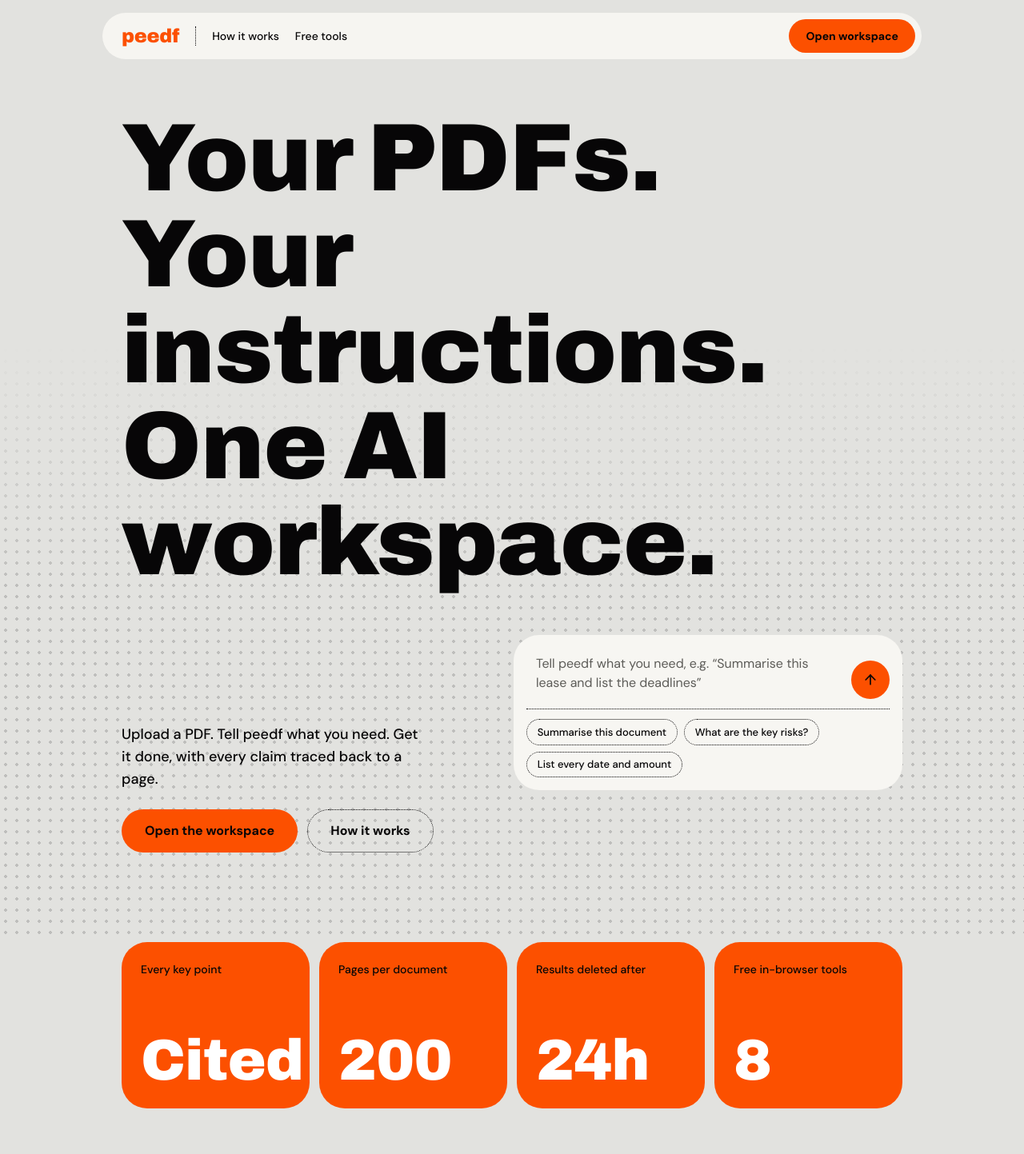
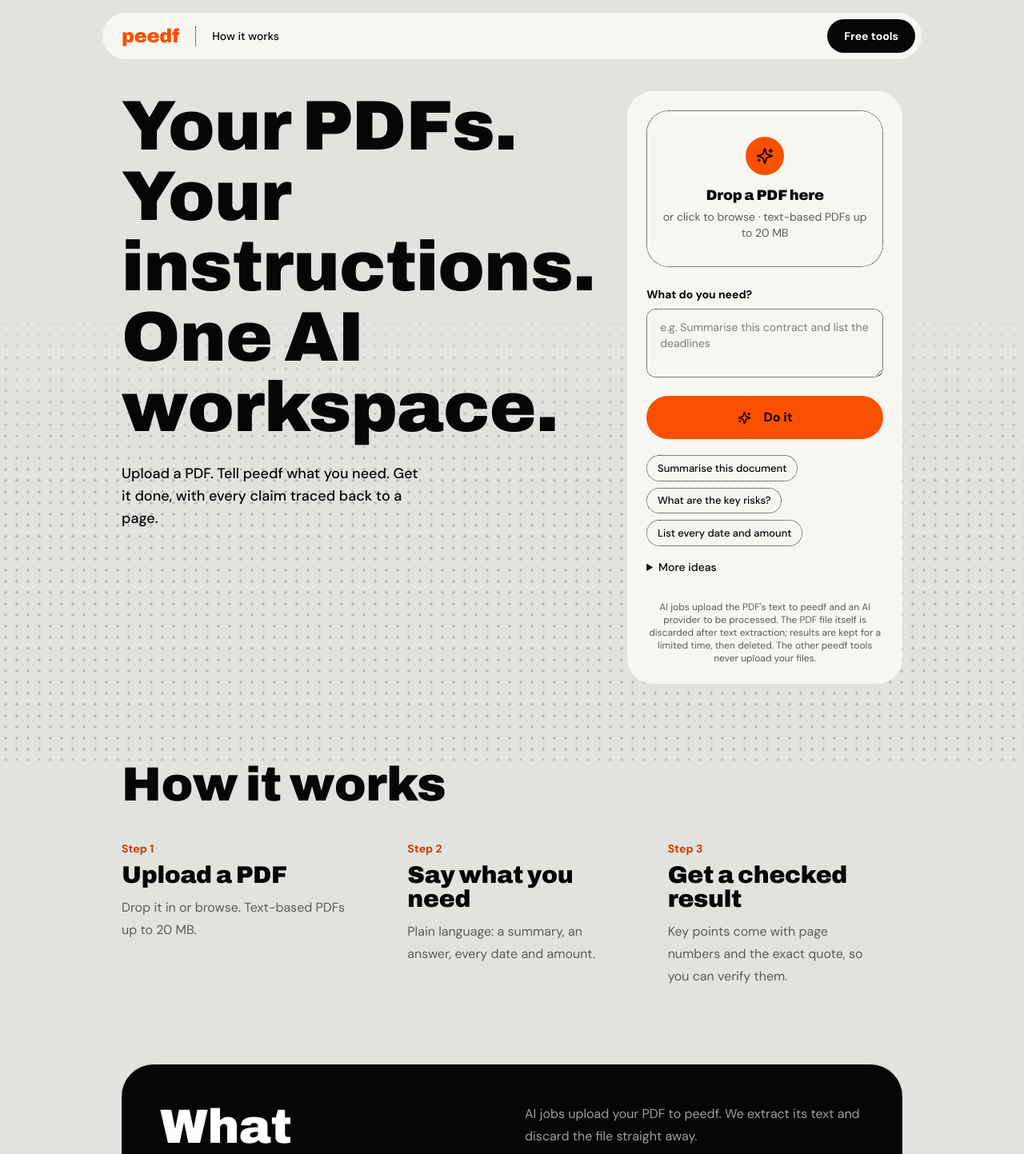
Before and after one commit to sequenceindustries/project-pdf, a Next.js app: page / in a window 1280 px wide. Shown: the top 1443 px of the page at 80% size. Built offline with nearby package versions, Linux system fonts and the light colour scheme.

Commit message:
feat: workspace embedded on the landing page; one-step flow, stat tiles removed
Co-Authored-By: Claude Sonnet 5.5 <noreply@anthropic.com>
Claude-Session: https://claude.ai/code/session_01RQpaT9o6ZNDVYs8caJSjXU

```diff
--- a/app/page.tsx
+++ b/app/page.tsx
@@ -2,16 +2,7 @@ import Link from "next/link";
 import { ArrowRight } from "lucide-react";
 import Header from "@/components/Header";
 import Footer from "@/components/Footer";
-import HeroPrompt from "@/components/HeroPrompt";
-import PromptChip from "@/components/PromptChip";
-import { PROMPT_GROUPS, STATUS_LABEL } from "@/app/workspace/prompts";
-
-const FACTS = [
-  { label: "Every key point", value: "Cited" },
-  { label: "Pages per document", value: "200" },
-  { label: "Results deleted after", value: "24h" },
-  { label: "Free in-browser tools", value: "8" },
-];
+import Workspace from "@/app/workspace/workspace";
 
 const STEPS = [
   { title: "Upload a PDF", body: "Drop it in or browse. Text-based PDFs up to 20 MB." },
@@ -26,50 +17,17 @@ export default function Home() {
 
       <section className="relative overflow-hidden">
         <div aria-hidden className="halftone pointer-events-none absolute inset-x-0 bottom-0 h-2/3" />
-        <div className="relative mx-auto max-w-5xl px-4 pb-20 pt-14 sm:px-6 sm:pb-28 sm:pt-20">
-          <h1 className="max-w-4xl text-[3.4rem] leading-[0.95] sm:text-[6rem] md:text-[7.5rem]">
-            Your PDFs. Your instructions. One AI workspace.
-          </h1>
-          <div className="mt-10 grid gap-8 md:mt-14 md:grid-cols-[1fr_1.1fr] md:items-end md:gap-12">
-            <p className="max-w-sm text-lg leading-7 font-medium">
+        <div className="relative mx-auto grid max-w-5xl gap-8 px-4 pb-16 pt-10 sm:px-6 sm:pb-24 sm:pt-14 md:grid-cols-[1.05fr_1fr] md:items-start md:gap-10">
+          <div>
+            <h1 className="text-[3.4rem] leading-[0.95] sm:text-[5rem] md:text-[5.5rem]">
+              Your PDFs. Your instructions. One AI workspace.
+            </h1>
+            <p className="mt-6 max-w-sm text-lg font-medium leading-7">
               Upload a PDF. Tell peedf what you need. Get it done, with every claim traced back to a page.
             </p>
-            <HeroPrompt />
           </div>
-          <div className="mt-6 flex flex-wrap items-center gap-3">
-            <Link href="/workspace" className="btn btn-primary px-7 py-3.5 text-base">Open the workspace</Link>
-            <a href="#how" className="btn btn-outline px-7 py-3.5 text-base">How it works</a>
-          </div>
-        </div>
-      </section>
-
-      <section className="mx-auto max-w-5xl px-4 pb-16 sm:px-6 sm:pb-24">
-        <div className="grid grid-cols-2 gap-3 md:grid-cols-4">
-          {FACTS.map((f) => (
-            <div key={f.label} className="flex min-h-44 flex-col justify-between rounded-[2rem] bg-[var(--accent)] p-5 sm:min-h-52 sm:p-6">
-              <div className="text-sm font-medium text-[var(--accent-ink)]">{f.label}</div>
-              <div className="font-display text-6xl text-white sm:text-7xl">{f.value}</div>
-            </div>
-          ))}
-        </div>
-      </section>
-
-      <section className="mx-auto max-w-5xl px-4 pb-16 sm:px-6 sm:pb-24">
-        <div className="rounded-[2.5rem] bg-[var(--surface)] p-6 sm:p-12">
-          <h2 className="max-w-2xl text-5xl sm:text-6xl">Ask for what you need</h2>
-          <p className="mt-4 max-w-xl text-base leading-7 text-[var(--muted)]">
-            Pick a starting point or write your own. Every request goes through the same workspace.
-          </p>
-          <div className="mt-10 grid gap-x-10 gap-y-8 sm:grid-cols-2">
-            {PROMPT_GROUPS.map((g) => (
-              <div key={g.title}>
-                <h3 className="text-2xl">{g.title}</h3>
-                <div className="mt-1 text-sm text-[var(--muted)]">{STATUS_LABEL[g.status]}</div>
-                <div className="mt-3 flex flex-wrap gap-2">
-                  {g.prompts.map((p) => <PromptChip key={p} text={p} />)}
-                </div>
-              </div>
-            ))}
+          <div className="rounded-[2rem] bg-[var(--surface)] p-4 sm:p-6 md:sticky md:top-24">
+            <Workspace />
           </div>
         </div>
       </section>
--- a/app/workspace/page.tsx
+++ b/app/workspace/page.tsx
@@ -1,11 +1,6 @@
-import type { Metadata } from "next";
-import Workspace from "./workspace";
+import { redirect } from "next/navigation";
 
-export const metadata: Metadata = {
-  title: "AI workspace",
-  description: "Upload a PDF, tell peedf what you need, and get it done.",
-};
-
+// The workspace lives on the homepage.
 export default function Page() {
-  return <Workspace />;
+  redirect("/");
 }
--- a/app/workspace/prompts.ts
+++ b/app/workspace/prompts.ts
@@ -11,5 +11,4 @@ export const PROMPT_GROUPS: { title: string; status: PromptStatus; prompts: stri
   { title: "Translate documents", status: "soon", prompts: ["Translate this into French"] },
 ];
 
-export const PROMPT_KEY = "peedf.prompt";
 export const STATUS_LABEL: Record<PromptStatus, string> = { ai: "Live", browser: "In your browser", soon: "Coming soon" };
--- a/app/workspace/workspace.tsx
+++ b/app/workspace/workspace.tsx
@@ -2,14 +2,13 @@
 import { useCallback, useEffect, useRef, useState } from "react";
 import Link from "next/link";
 import { Download, FileText, Loader2, Sparkles, X, CheckCircle2, AlertTriangle, Circle } from "lucide-react";
-import Header from "@/components/Header";
-import Footer from "@/components/Footer";
 import Dropzone from "@/components/Dropzone";
 import { isPdf } from "@/lib/pdf-utils";
-import { PROMPT_GROUPS, PROMPT_KEY, STATUS_LABEL } from "./prompts";
+import { PROMPT_GROUPS, STATUS_LABEL } from "./prompts";
 
 const MAX_AI_BYTES = 20 * 1024 * 1024;
 const STORE = "peedf.job";
+const QUICK = ["Summarise this document", "What are the key risks?", "List every date and amount"];
 
 type Point = { text: string; pages: number[]; quote: string; verified: boolean };
 type Result = { headline: string; summary: string; answer: string | null; points: Point[]; uncertainties: string[]; sensitive: boolean };
@@ -34,6 +33,7 @@ export default function Workspace() {
   const [uploading, setUploading] = useState(false);
   const [problem, setProblem] = useState<Problem | null>(null);
   const tokenRef = useRef("");
+  const armed = useRef(false); // instruction chosen from a suggestion; run as soon as a PDF arrives
   const [tick, setTick] = useState(0);
 
   const poll = useCallback(async (id: string) => {
@@ -47,13 +47,10 @@ export default function Workspace() {
     if (res.ok) setJob(await res.json());
   }, []);
 
-  // Resume after refresh, or pick up an instruction typed on the homepage.
+  // Resume after refresh.
   useEffect(() => {
     try {
-      const pre = sessionStorage.getItem(PROMPT_KEY);
-      if (pre) { setInstruction(pre); sessionStorage.removeItem(PROMPT_KEY); }
-    } catch {}
-    try {
+
       const s = JSON.parse(localStorage.getItem(STORE) || "null");
       if (s?.id && s?.token) {
         tokenRef.current = s.token;
@@ -76,18 +73,22 @@ export default function Workspace() {
     if (!isPdf(f)) return setProblem({ message: "Please choose a PDF file." });
     if (f.size > MAX_AI_BYTES) return setProblem({ message: "That file is over the 20 MB limit for AI analysis. Try Split or Compress first.", tool: { name: "Compress PDF", href: "/compress" } });
     setFile(f);
+    if (armed.current && instruction.trim().length >= 3) {
+      armed.current = false;
+      void submit(instruction, f);
+    }
   }
 
-  async function submit() {
-    if (!file) return setProblem({ message: "Add a PDF first." });
-    if (instruction.trim().length < 3) return setProblem({ message: "Tell peedf what you need, or pick a suggestion below." });
+  async function submit(text = instruction, f: File | null = file) {
+    if (!f) return setProblem({ message: "Add a PDF first." });
+    if (text.trim().length < 3) return setProblem({ message: "Tell peedf what you need, or pick a suggestion below." });
     setProblem(null);
     setUploading(true);
-    setJob({ id: "", status: "uploading", filename: file.name, pageCount: 0, instruction, result: null, error: null });
+    setJob({ id: "", status: "uploading", filename: f.name, pageCount: 0, instruction: text, result: null, error: null });
     try {
       const fd = new FormData();
-      fd.append("file", file);
-      fd.append("instruction", instruction);
+      fd.append("file", f);
+      fd.append("instruction", text);
       const res = await fetch("/api/jobs", { method: "POST", body: fd });
       const body = await res.json().catch(() => ({}));
       if (!res.ok) {
@@ -103,6 +104,13 @@ export default function Workspace() {
     } finally {
       setUploading(false);
     }
+  }
+
+  function choose(p: string) {
+    setProblem(null);
+    setInstruction(p);
+    if (file) void submit(p, file);
+    else armed.current = true;
   }
 
   async function cancel() {
@@ -129,21 +137,14 @@ export default function Workspace() {
   }
 
   const r = job?.result;
-  return (
-    <main className="min-h-screen">
-      <Header />
-      <section className="mx-auto max-w-4xl px-4 py-10 sm:px-6 sm:py-14">
-        <div className="text-center">
-          <h1 className="font-display text-4xl font-extrabold sm:text-5xl">Your PDFs. Your instructions.</h1>
-          <p className="mt-3 text-[var(--muted)]">Upload a PDF, tell peedf what you need, get it done.</p>
-        </div>
-
+  const inner = (
+      <>
         {!job && (
           <>
             {!file ? (
-              <Dropzone accept="application/pdf,.pdf" onFiles={pick} title="Drop a PDF here" subtitle="or click to browse · text-based PDFs up to 20 MB" icon={Sparkles} />
+              <Dropzone accept="application/pdf,.pdf" compact onFiles={pick} title="Drop a PDF here" subtitle="or click to browse · text-based PDFs up to 20 MB" icon={Sparkles} />
             ) : (
-              <div className="mt-8 card-chunky flex items-center gap-3 bg-[var(--surface-soft)] p-4">
+              <div className="card-chunky flex items-center gap-3 bg-[var(--surface-soft)] p-4">
                 <FileText size={20} className="shrink-0 text-[var(--muted)]" />
                 <div className="min-w-0 flex-1 truncate text-sm font-medium">{file.name}</div>
                 <button onClick={() => setFile(null)} className="text-sm text-[var(--muted)] underline">Change</button>
@@ -154,23 +155,32 @@ export default function Workspace() {
             <textarea
               id="instr"
               value={instruction}
-              onChange={(e) => setInstruction(e.target.value)}
+              onChange={(e) => { armed.current = false; setInstruction(e.target.value); }}
+              onKeyDown={(e) => { if (e.key === "Enter" && !e.shiftKey && file) { e.preventDefault(); void submit(); } }}
               maxLength={1000}
               rows={3}
               placeholder="e.g. Summarise this contract and list the deadlines"
-              className="mt-2 w-full rounded-xl border-[1.5px] border-dotted border-[var(--fg)] bg-[var(--surface)] px-4 py-3 text-sm outline-none focus:border-solid"
+              className="mt-2 w-full rounded-xl border-[1.5px] border-dotted border-[var(--fg)] bg-transparent px-4 py-3 text-sm outline-none focus:border-solid"
             />
-            <button onClick={submit} disabled={uploading} className="mt-4 w-full btn btn-primary px-5 py-3.5 disabled:opacity-40">
+            <button onClick={() => submit()} disabled={uploading} className="mt-4 w-full btn btn-primary px-5 py-3.5 disabled:opacity-40">
               {uploading ? <Loader2 className="mx-auto animate-spin" /> : <><Sparkles className="mr-2 inline" size={17} />Do it</>}
             </button>
 
-            <div className="mt-10 space-y-5">
+            <div className="mt-5">
+              <div className="flex flex-wrap gap-2">
+                {QUICK.map((p) => (
+                  <button key={p} onClick={() => choose(p)} className="chip cursor-pointer hover:bg-[var(--surface-soft)]">{p}</button>
+                ))}
+              </div>
+              <details className="mt-4 text-sm">
+                <summary className="cursor-pointer font-medium">More ideas</summary>
+                <div className="mt-4 space-y-4">
                   {PROMPT_GROUPS.map((g) => (
                     <div key={g.title}>
-                  <div className="text-sm font-bold">{g.title} <span className="font-normal text-[var(--muted)]">· {STATUS_LABEL[g.status]}</span></div>
+                      <div className="font-bold">{g.title} <span className="font-normal text-[var(--muted)]">· {STATUS_LABEL[g.status]}</span></div>
                       <div className="mt-2 flex flex-wrap gap-2">
                         {g.prompts.map((p) => (
-                      <button key={p} onClick={() => setInstruction(p)} className="chip cursor-pointer hover:bg-[var(--surface-soft)]">{p}</button>
+                          <button key={p} onClick={() => choose(p)} className="chip cursor-pointer hover:bg-[var(--surface-soft)]">{p}</button>
                         ))}
                       </div>
                     </div>
@@ -179,11 +189,13 @@ export default function Workspace() {
                     Today peedf can summarise, answer questions about and extract facts from text-based PDFs. File edits are handed to the in-browser tools; translation, comparison and OCR are coming.
                   </p>
                 </div>
+              </details>
+            </div>
           </>
         )}
 
         {job && (
-          <div className="mt-8 card-chunky bg-[var(--surface-soft)] p-5 sm:p-6">
+          <div className="card-chunky bg-[var(--surface-soft)] p-5 sm:p-6">
             <div className="flex items-center gap-3 border-b border-[var(--border)] pb-4">
               <FileText size={20} className="shrink-0 text-[var(--muted)]" />
               <div className="min-w-0 flex-1">
@@ -250,8 +262,8 @@ export default function Workspace() {
         <p className="mt-8 text-center text-xs text-[var(--muted)]">
           AI jobs upload the PDF&apos;s text to peedf and an AI provider to be processed. The PDF file itself is discarded after text extraction; results are kept for a limited time, then deleted. The other peedf tools never upload your files.
         </p>
-      </section>
-      <Footer />
-    </main>
+      </>
   );
+
+  return <div id="workspace" className="scroll-mt-24">{inner}</div>;
 }
--- a/components/Dropzone.tsx
+++ b/components/Dropzone.tsx
@@ -8,6 +8,7 @@ export default function Dropzone({
   title,
   subtitle,
   icon: Icon = Upload,
+  compact = false,
 }: {
   accept: string;
   multiple?: boolean;
@@ -15,6 +16,7 @@ export default function Dropzone({
   title: string;
   subtitle?: string;
   icon?: LucideIcon;
+  compact?: boolean;
 }) {
   return (
     <label
@@ -23,7 +25,7 @@ export default function Dropzone({
         e.preventDefault();
         onFiles(Array.from(e.dataTransfer.files));
       }}
-      className="mt-8 flex cursor-pointer flex-col items-center rounded-[1.75rem] border-[1.5px] border-dotted border-[var(--fg)] bg-[var(--surface)] px-4 py-10 text-center transition-colors hover:bg-[var(--surface-soft)] sm:mt-10 sm:px-6 sm:py-14"
+      className={`${compact ? "mt-0 px-4 py-8" : "mt-8 px-4 py-10 sm:mt-10 sm:px-6 sm:py-14"} flex cursor-pointer flex-col items-center rounded-[1.75rem] border-[1.5px] border-dotted border-[var(--fg)] ${compact ? "bg-transparent" : "bg-[var(--surface)]"} text-center transition-colors hover:bg-[var(--surface-soft)]`}
     >
       <input
         type="file"
--- a/components/Footer.tsx
+++ b/components/Footer.tsx
@@ -10,7 +10,7 @@ export default function Footer() {
             Browser tools never upload your files. AI workspace jobs process extracted text and expire automatically.
           </p>
           <div className="flex items-center gap-6">
-            <Link href="/workspace" className="transition-colors hover:text-white">AI workspace</Link>
+            <Link href="/" className="transition-colors hover:text-white">AI workspace</Link>
             <Link href="/tools" className="transition-colors hover:text-white">Free tools</Link>
             <span>© {new Date().getFullYear()} peedf.com</span>
           </div>
--- a/components/Header.tsx
+++ b/components/Header.tsx
@@ -11,11 +11,10 @@ export default function Header() {
           <span aria-hidden className="dotted-l hidden h-6 sm:block" />
           <nav className="hidden items-center gap-5 text-sm font-medium sm:flex">
             <Link href="/#how" className="hover:text-[var(--accent-dark)]">How it works</Link>
-            <Link href="/tools" className="hover:text-[var(--accent-dark)]">Free tools</Link>
           </nav>
         </div>
-        <Link href="/workspace" className="btn btn-primary px-5 py-2.5 text-sm">
-          Open workspace
+        <Link href="/tools" className="btn btn-dark px-5 py-2.5 text-sm">
+          Free tools
         </Link>
       </header>
     </div>
--- a/components/HeroPrompt.tsx
+++ /dev/null
@@ -1,45 +0,0 @@
-"use client";
-import { useState } from "react";
-import { useRouter } from "next/navigation";
-import { ArrowUp } from "lucide-react";
-import { PROMPT_KEY } from "@/app/workspace/prompts";
-
-const QUICK = ["Summarise this document", "What are the key risks?", "List every date and amount"];
-
-/** Hands the instruction to the workspace via sessionStorage (never in the URL). */
-export default function HeroPrompt() {
-  const router = useRouter();
-  const [text, setText] = useState("");
-  function go(value: string) {
-    try { sessionStorage.setItem(PROMPT_KEY, value); } catch {}
-    router.push("/workspace");
-  }
-  return (
-    <form
-      onSubmit={(e) => { e.preventDefault(); go(text); }}
-      className="rounded-[2rem] bg-[var(--surface)] p-3 sm:p-4"
-    >
-      <label htmlFor="hero-instr" className="sr-only">What do you need done with your PDF?</label>
-      <div className="flex items-end gap-3">
-        <textarea
-          id="hero-instr"
-          value={text}
-          onChange={(e) => setText(e.target.value)}
-          onKeyDown={(e) => { if (e.key === "Enter" && !e.shiftKey) { e.preventDefault(); go(text); } }}
-          rows={2}
-          maxLength={1000}
-          placeholder="Tell peedf what you need, e.g. “Summarise this lease and list the deadlines”"
-          className="min-h-[3.5rem] w-full resize-none bg-transparent px-3 py-2 text-base outline-none placeholder:text-[var(--muted)]"
-        />
-        <button type="submit" aria-label="Continue to the workspace" className="btn btn-primary h-12 w-12 shrink-0 p-0">
-          <ArrowUp size={20} />
-        </button>
-      </div>
-      <div className="dotted-t mt-3 flex flex-wrap gap-2 pt-3">
-        {QUICK.map((q) => (
-          <button key={q} type="button" onClick={() => go(q)} className="chip hover:bg-[var(--surface-soft)]">{q}</button>
-        ))}
-      </div>
-    </form>
-  );
-}
--- a/components/PromptChip.tsx
+++ /dev/null
@@ -1,19 +0,0 @@
-"use client";
-import { useRouter } from "next/navigation";
-import { PROMPT_KEY } from "@/app/workspace/prompts";
-
-export default function PromptChip({ text }: { text: string }) {
-  const router = useRouter();
-  return (
-    <button
-      type="button"
-      onClick={() => {
-        try { sessionStorage.setItem(PROMPT_KEY, text); } catch {}
-        router.push("/workspace");
-      }}
-      className="chip text-left hover:bg-[var(--surface-soft)]"
-    >
-      {text}
-    </button>
-  );
-}
```
Lines whose indentation alone changed are shown as unchanged.
